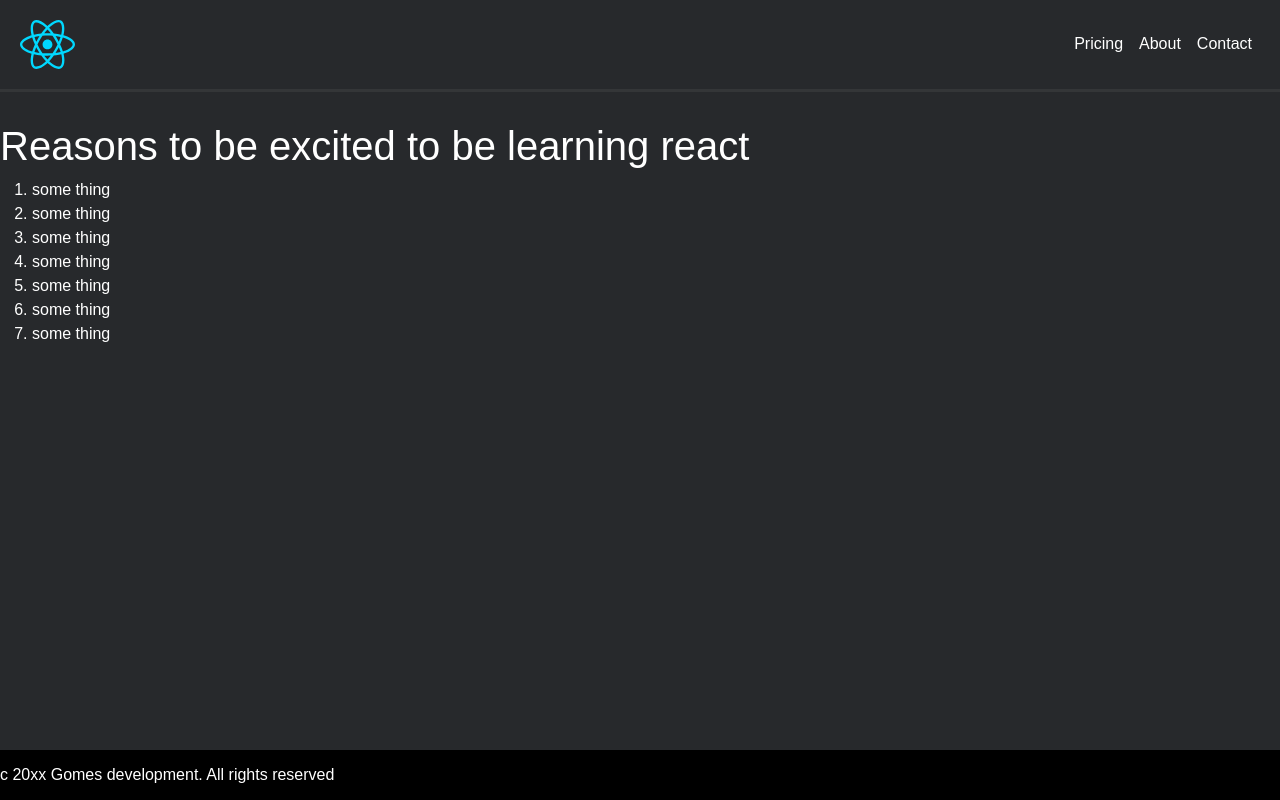
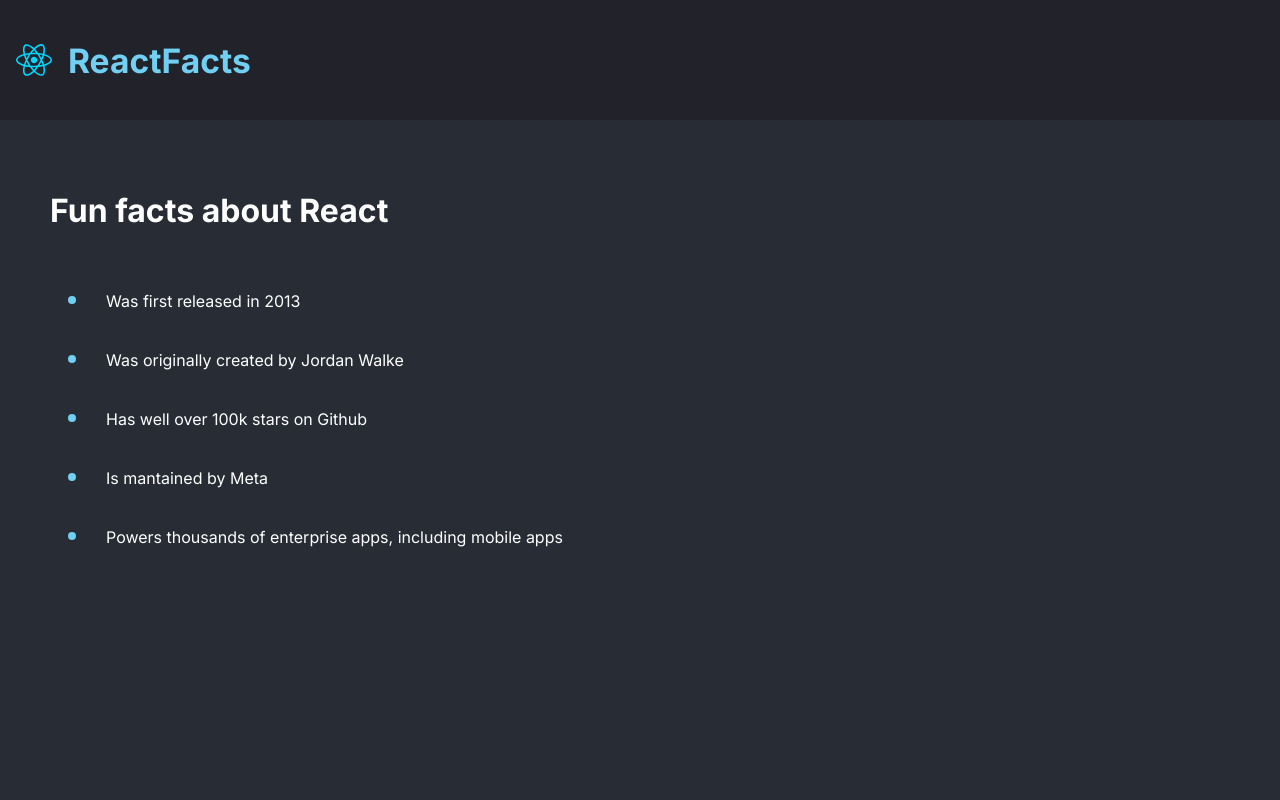
Before and after one commit to hugomes14/React_ex1, a React (Vite) app in the folder first-react/: page / in a window 1280 px wide. Built offline with nearby package versions, Linux system fonts and the light colour scheme.

Commit message:
lesson 24

```diff
--- a/first-react/index.html
+++ b/first-react/index.html
@@ -1,11 +1,10 @@
 <html>
 
 <head>
-	<link href="https://cdn.jsdelivr.net/npm/bootstrap@5.3.3/dist/css/bootstrap.min.css" rel="stylesheet" integrity="sha384-QWTKZyjpPEjISv5WaRU9OFeRpok6YctnYmDr5pNlyT2bRjXh0JMhjY6hW+ALEwIH"
-	 crossorigin="anonymous">
-	<script src="https://cdn.jsdelivr.net/npm/bootstrap@5.3.3/dist/js/bootstrap.bundle.min.js" integrity="sha384-YvpcrYf0tY3lHB60NNkmXc5s9fDVZLESaAA55NDzOxhy9GkcIdslK1eN7N6jIeHz"
-	 crossorigin="anonymous"></script>
-	<link rel="stylesheet" href="src/index.css">
+	<link rel="preconnect" href="https://fonts.googleapis.com">
+	<link rel="preconnect" href="https://fonts.gstatic.com" crossorigin>
+	<link href="https://fonts.googleapis.com/css2?family=Inter:wght@100..900&display=swap" rel="stylesheet">
+  <link rel="stylesheet" href="src/index.css">
 </head>
 
 <body>
--- /dev/null
+++ b/first-react/src/App.jsx
@@ -0,0 +1,12 @@
+import Navbar from "./components/Navbar"
+import Main from "./components/Main"
+
+export default function App() {
+    return (
+        <>
+            <Navbar />
+            <Main />
+        </>
+    )
+
+}
--- a/first-react/src/Footer.jsx
+++ /dev/null
@@ -1,5 +0,0 @@
-export default function Footer() {
-    return (
-        <footer>c 20xx Gomes development. All rights reserved</footer>
-    )
-}
--- a/first-react/src/Header.jsx
+++ /dev/null
@@ -1,14 +0,0 @@
-export default function Header() {
-    return (
-    <header className="header">
-        <img className='img' src="src/assets/react.svg" alt="React Logo" />
-        <nav>
-            <ul className="nav-list">
-                <li className="pricing">Pricing</li>
-                <li className="about">About</li>
-                <li className="contact">Contact</li>
-            </ul>
-        </nav>
-    </header>
-    )
-}
--- a/first-react/src/MainContent.jsx
+++ /dev/null
@@ -1,16 +0,0 @@
-export default function MainContent() {
-    return (
-        <main>
-            <h1>Reasons to be excited to be learning react</h1>
-            <ol>
-                <li>some thing</li>
-                <li>some thing</li>
-                <li>some thing</li>
-                <li>some thing</li>
-                <li>some thing</li>
-                <li>some thing</li>
-                <li>some thing</li>
-            </ol>
-        </main>
-    )
-}
--- /dev/null
+++ b/first-react/src/components/Main.jsx
@@ -0,0 +1,14 @@
+export default function Main() {
+    return(
+    <main>
+        <h1>Fun facts about React</h1>
+        <ul>
+            <li>Was first released in 2013</li>
+            <li>Was originally created by Jordan Walke</li>
+            <li>Has well over 100k stars on Github</li>
+            <li>Is mantained by Meta</li>
+            <li>Powers thousands of enterprise apps, including mobile apps</li>
+        </ul>
+    </main>
+    )
+}
--- /dev/null
+++ b/first-react/src/components/Navbar.jsx
@@ -0,0 +1,10 @@
+export default function Navbar() {
+    return(
+        <header>
+            <nav>
+                <img src="../src/assets/react.svg" alt="react logo" />
+                <h1>ReactFacts</h1>
+            </nav>
+        </header>
+    )
+}
--- a/first-react/src/index.css
+++ b/first-react/src/index.css
@@ -3,47 +3,42 @@
 }
 
 body {
-  font-family: Arial, Helvetica, sans-serif;
-  background: #27292c;
+  margin: 0;
+  font-family: Inter, sans-serif;
+  background-color: #282D35;
+}
+
+header {
+  height: 15%;
+  background-color: #21222A;
+  align-content: center;
+  padding-left: 1rem;
+}
+
+header nav {
+  color: #71CFF2;
+  font-size: 1.4rem;
+  font-weight: 700;
+  display: flex;
+}
+
+header nav img {
+  margin-right: 1rem;
+}
+
+main {
+  height: 85%;
+  display: flex;
+  flex-direction: column;
+  padding: 50px;
   color: white;
 }
 
-h1 {
-  margin-top: 30px;
+main ul li{
+  padding: 1rem;
 }
 
-.header {
-  display: flex;
-  justify-content: space-between;
-  align-items: center;
-  padding: 20px 20px 20px 20px;
-  border-bottom-style: solid;
-  border-bottom-color: #343638;
+main ul li::marker{
+  color: #71CFF2;
+  font-size: 1.5rem ;
 }
-
-.nav-list {
-  list-style: none;
-  display: flex;
-  align-items: center;
-  justify-content: center;
-  margin: 0;
-  padding: 0;
-}
-
-.nav-list li {
-  padding: 0.5em;
-}
-
-.img {
-  width: 55px;
-}
-
-footer {
-  height: 50px;
-  width: 100%;
-  display: flex;
-  background-color: black;
-  align-items: center;
-  position: absolute;
-  bottom: 0;
-}
--- a/first-react/src/index.jsx
+++ b/first-react/src/index.jsx
@@ -1,23 +1,9 @@
 import { createRoot } from "react-dom/client"
 /*import { Fragment } from "react"*/
-import Header from "./Header"
-import MainContent from "./MainContent"
-import Footer from "./Footer"
+import App from "./App"
 
 const root = createRoot(document.querySelector('#root'))
 
-function Page() {
-    return (
-    <>
-        <Header />
-        <MainContent />
-        <Footer />
-    </>
-    )
-}
-
 root.render(
-    <>
-        <Page />
-    </>
+    <App />
 )
```
